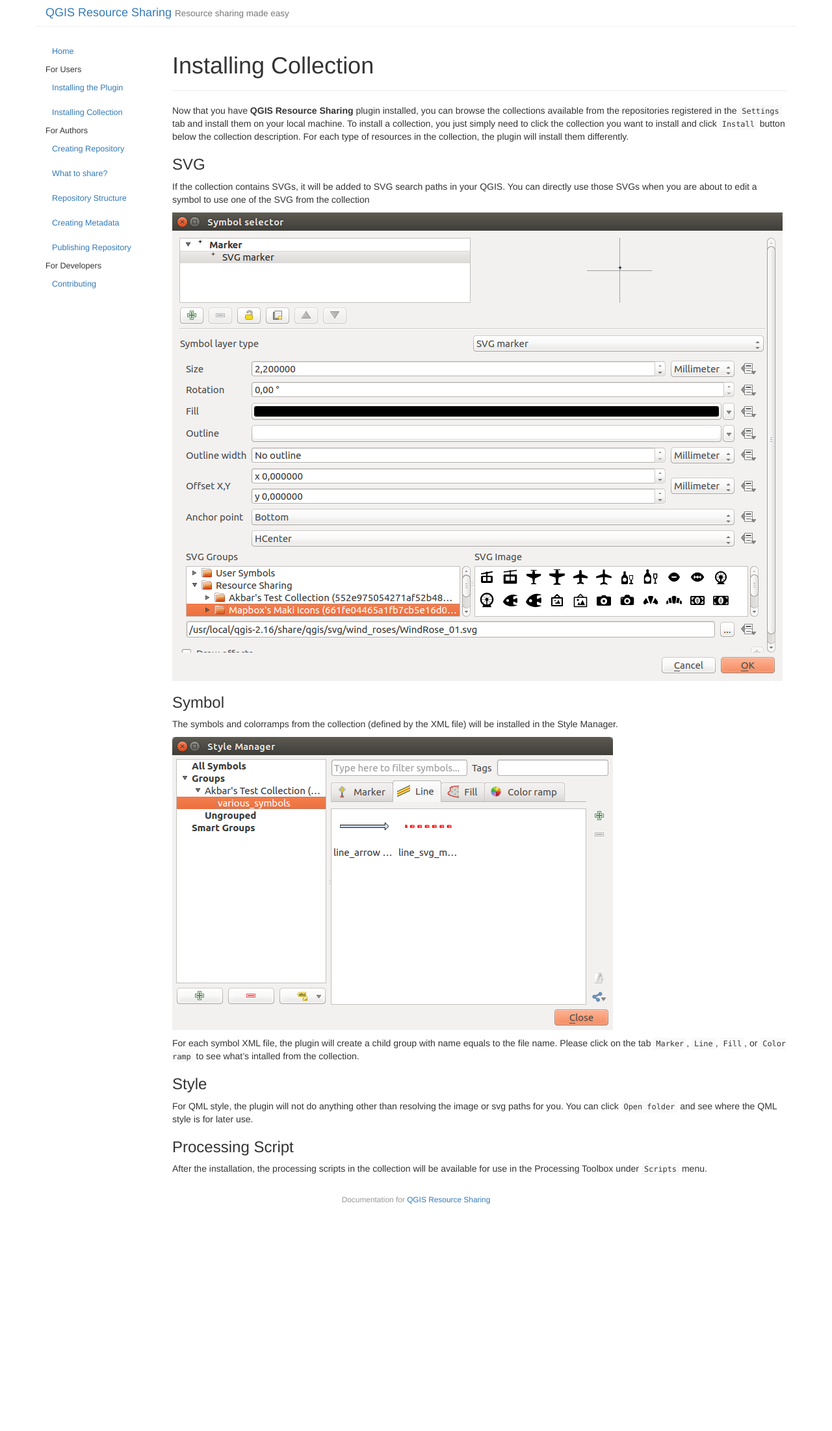
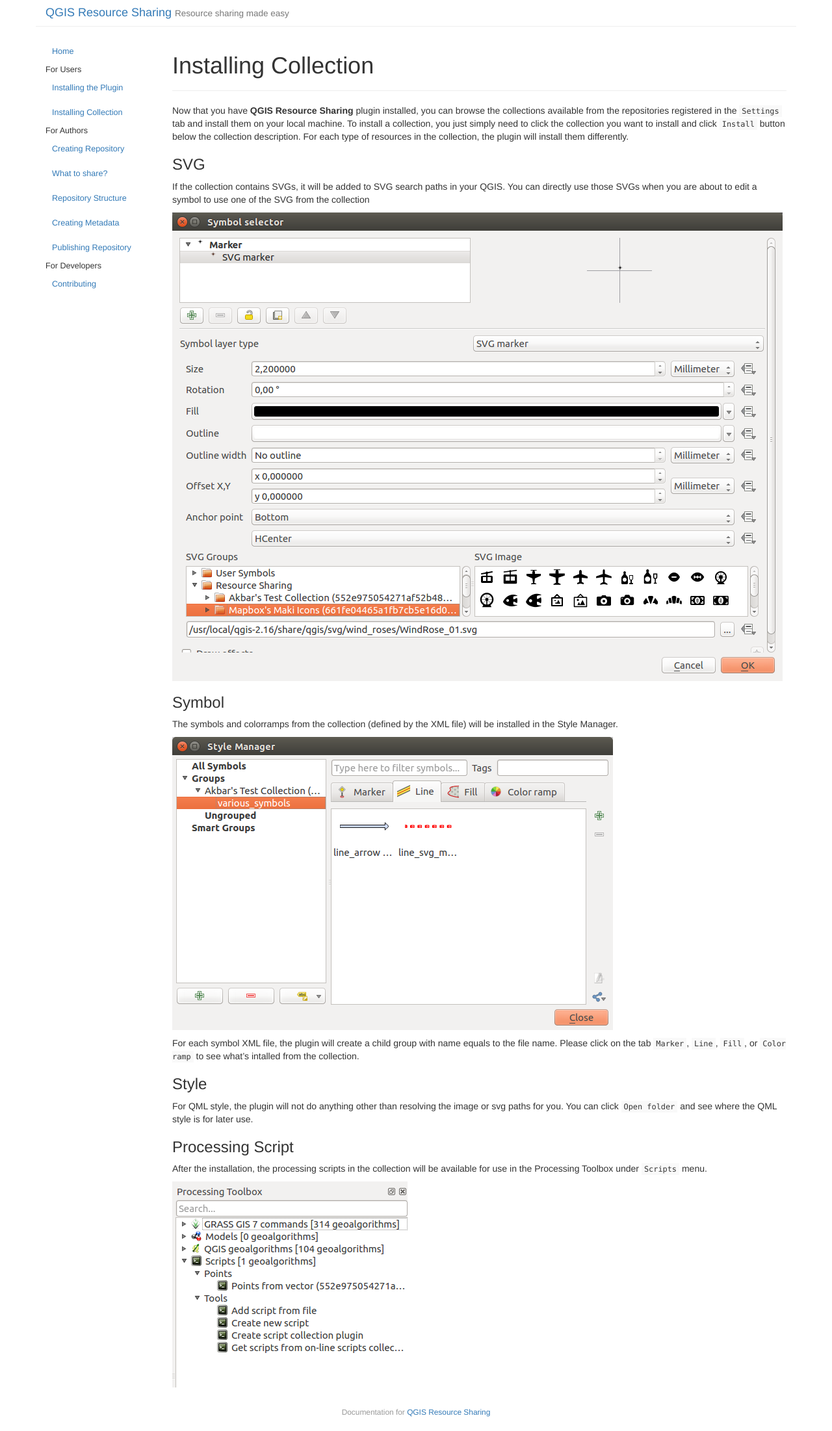
Before and after one commit to QGIS-Contribution/QGIS-ResourceSharing, a Jekyll site: the page built from _posts/2016-08-09-installing-collection.md, in a window 1280 px wide. Shown: the whole page at 65% size. Built offline with Jekyll 4.4.1, drawn with Linux system fonts in a browser that asks for light colours; before the commit the page ends 1875 px from its top, so only the background shows below that.

Commit message:
Add image to the processing toolbox.

````diff
--- a/_posts/2016-08-09-installing-collection.md
+++ b/_posts/2016-08-09-installing-collection.md
@@ -38,3 +38,5 @@
 ### Processing Script
 After the installation, the processing scripts in the collection will be
 available for use in the Processing Toolbox under ```Scripts``` menu.
+
+![Processing Toolbox]({{ site.baseurl }}/assets/processing_toolbox.png)
````
